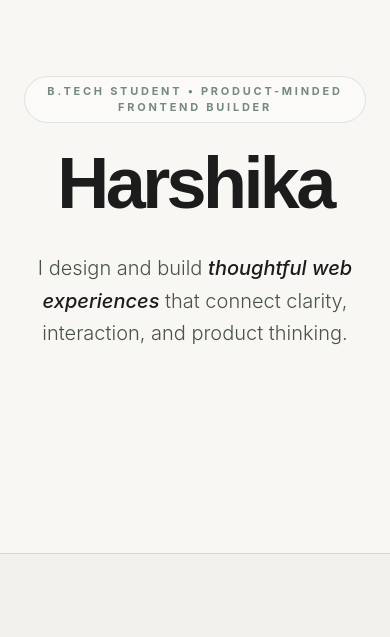
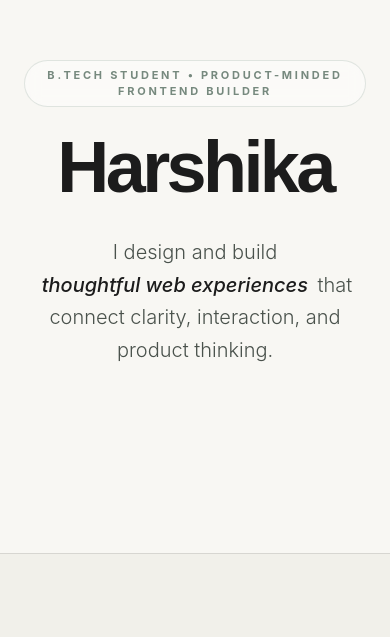
Before and after one commit to harshikagahlot/harshika-portfolio, a React (Vite) app: page / in a window 390 px wide. Shown: the part 207-844 px from the top of the page. Built offline with nearby package versions, Linux system fonts and the light colour scheme.

Commit message:
feat: add interactive hover micro-animations and fix GH Pages asset resolving

```diff
--- a/src/sections/Hero.jsx
+++ b/src/sections/Hero.jsx
@@ -1,6 +1,8 @@
 import { motion } from 'framer-motion';
 
 export default function Hero() {
+    const name = "Harshika".split('');
+
     return (
         <section className="relative min-h-[90vh] flex flex-col items-center justify-center px-6 pt-20 overflow-hidden">
             <div className="absolute top-1/4 -left-20 w-72 h-72 bg-sage-light/20 rounded-full blur-[120px] -z-10" />
@@ -15,12 +17,21 @@ export default function Hero() {
                     B.Tech Student • Product-Minded Frontend Builder
                 </span>
 
-                <h1 className="text-7xl md:text-[10rem] font-heading font-bold text-primary mb-10 leading-[0.8] tracking-tighter">
-                    Harshika
+                <h1 className="text-7xl md:text-[10rem] font-heading font-bold text-primary mb-10 leading-[0.8] tracking-tighter flex justify-center">
+                    {name.map((char, index) => (
+                        <motion.span
+                            key={index}
+                            whileHover={{ y: -15, color: '#9FB7A8', rotate: index % 2 === 0 ? 5 : -5 }}
+                            transition={{ type: "spring", stiffness: 400, damping: 10 }}
+                            className="inline-block cursor-default"
+                        >
+                            {char}
+                        </motion.span>
+                    ))}
                 </h1>
 
                 <p className="text-xl md:text-2xl text-secondary max-w-2xl mx-auto leading-relaxed font-sans font-light">
-                    I design and build <span className="text-primary italic font-medium">thoughtful web experiences</span> that connect clarity, interaction, and product thinking.
+                    I design and build <span className="inline-block hover:-translate-y-1 hover:scale-105 transition-transform duration-300 cursor-default text-primary italic font-medium mx-1">thoughtful web experiences</span> that connect clarity, interaction, and product thinking.
                 </p>
             </motion.div>
         </section>
--- a/src/sections/Projects.jsx
+++ b/src/sections/Projects.jsx
@@ -1,4 +1,5 @@
 import { motion } from 'framer-motion';
+import dashboardImg from '../assets/habitmetricdashboard.png';
 
 export default function Projects() {
     const features = [
@@ -24,7 +25,7 @@ export default function Projects() {
                     <div id="project-visual" className="w-full lg:w-3/5 group rounded-[3rem] overflow-hidden border border-border bg-sage/5 p-4">
                         <div className="rounded-[2rem] overflow-hidden shadow-xl border border-border/50">
                             <img
-                                src="/habitmetricdashboard.png"
+                                src={dashboardImg}
                                 className="w-[101.8%] max-w-[101.8%] h-auto group-hover:scale-[1.02] transition-transform duration-700 ease-out origin-left"
                                 alt="HabitMetric Interface Dashboard"
                             />
@@ -35,7 +36,7 @@ export default function Projects() {
                         <div>
                             <h3 className="text-5xl font-heading font-bold text-primary mb-6 tracking-tighter leading-none">HabitMetric</h3>
                             <p className="text-xl text-secondary leading-relaxed font-light">
-                                A habit and planning system built to turn <span className="text-primary font-medium underline decoration-sage/30 underline-offset-4">rough intentions</span> into <span className="text-primary font-medium">structured daily execution.</span>
+                                A habit and planning system built to turn <span className="inline-block hover:-translate-y-1 hover:scale-105 transition-transform duration-300 cursor-default text-primary font-medium underline decoration-sage/30 underline-offset-4 mx-1">rough intentions</span> into <span className="inline-block hover:-translate-y-1 hover:scale-105 transition-transform duration-300 cursor-default text-primary font-medium mx-1">structured daily execution.</span>
                             </p>
                         </div>
 
--- a/src/sections/WhatIDo.jsx
+++ b/src/sections/WhatIDo.jsx
@@ -41,7 +41,8 @@ export default function WhatIDo() {
                         key={index}
                         onClick={() => scrollTo(item.id)}
                         whileHover={{ y: -10 }}
-                        className="p-10 rounded-[2.5rem] border border-sage/40 bg-white hover:bg-sage hover:border-sage-dark transition-all duration-500 group cursor-pointer"
+                        whileTap={{ scale: 0.95 }}
+                        className="p-10 rounded-[2.5rem] border border-sage/40 bg-white hover:bg-sage active:bg-sage hover:border-sage-dark transition-all duration-500 group cursor-pointer"
                     >
                         <div className="text-sage-dark group-hover:text-white mb-6 transition-colors duration-500">
                             {item.icon}
```
Also changed, not shown: src/assets/habitmetricdashboard.png (renamed from public/habitmetricdashboard.png), 1 other file (tests, documents, lock files or other folders).
